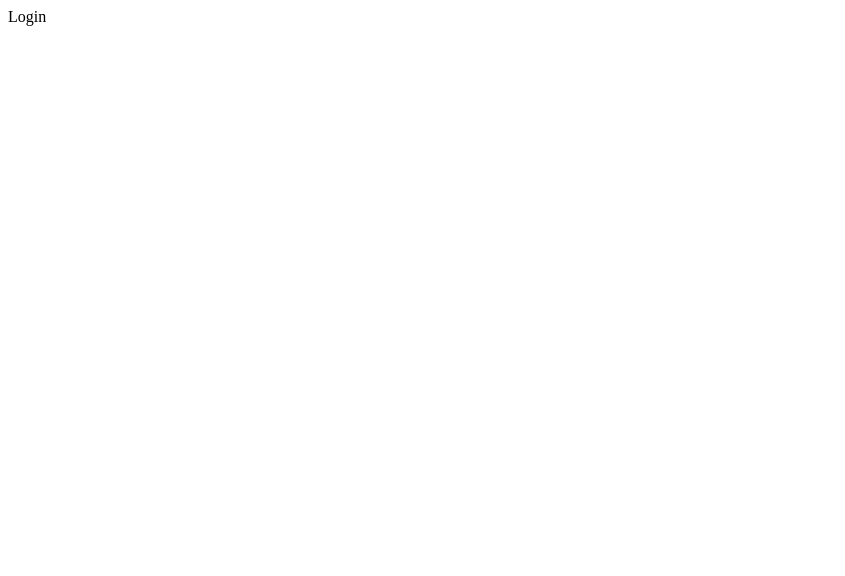
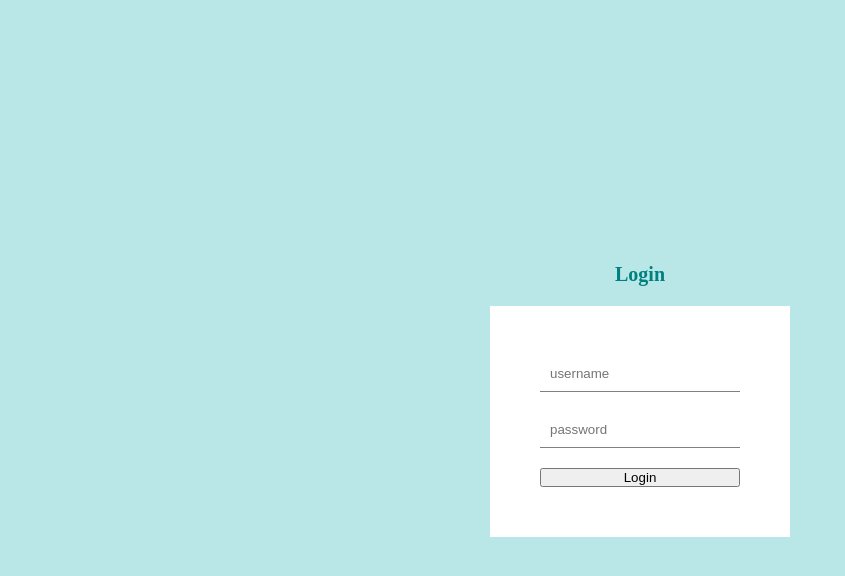
Before and after one commit to MadhushanTharanga/react_blog-app, a React (Vite) app in the folder client/: page /Login in a window 1280 px wide. Shown: the top 576 px of the page, without its empty margins (0-845 px from the left). Built offline with nearby package versions, Linux system fonts and the light colour scheme.

Commit message:
create login form

```diff
--- a/client/package.json
+++ b/client/package.json
@@ -12,7 +12,8 @@
   "dependencies": {
     "react": "^18.2.0",
     "react-dom": "^18.2.0",
-    "react-router-dom": "^6.22.3"
+    "react-router-dom": "^6.22.3",
+    "sass": "^1.75.0"
   },
   "devDependencies": {
     "@types/react": "^18.2.66",
--- a/client/src/App.jsx
+++ b/client/src/App.jsx
@@ -12,6 +12,7 @@
 import Single from './pages/Single';
 import Write from './pages/Write';
 import Footer from './components/Footer'; // Import Footer
+import "./style.scss"
 const Layout = ()=>{
   return(
     <>
--- a/client/src/index.css
+++ b/client/src/index.css
@@ -0,0 +1,5 @@
+*{
+    margin: 0;
+    padding: 0;
+
+}
--- a/client/src/pages/Login.jsx
+++ b/client/src/pages/Login.jsx
@@ -2,7 +2,14 @@
 
 function Login() {
   return (
-    <div>Login</div>
+    <div className='auth'>
+      <h1>Login</h1>
+      <form>
+        <input type="text" placeholder='username' />
+        <input type="password" placeholder='password' />
+        <button>Login</button>
+      </form>
+    </div>
   )
 }
 
--- /dev/null
+++ b/client/src/style.scss
@@ -0,0 +1,34 @@
+$LightGreen : #b9e7e7;
+.app{
+    .container{
+        .auth{
+            display: flex;
+            flex-direction: column;
+            align-items: center;
+            justify-content: center;
+            height: 100vh;
+            background-color: #b9e7e7;
+        }
+        h1{
+            font-size: 20px;
+            color: teal;
+            margin-bottom: 20px;
+        }
+        form{
+            display: flex;
+            flex-direction: column;
+            padding: 50px;
+            background-color: white;
+            width: 200px;
+            gap: 20px;
+
+            input{
+                padding: 10px;
+                border: none;
+                border-bottom: 1px solid gray;
+            }
+        }
+
+    }
+
+}
```
Also changed, not shown: 1 other file (tests, documents, lock files or other folders).
